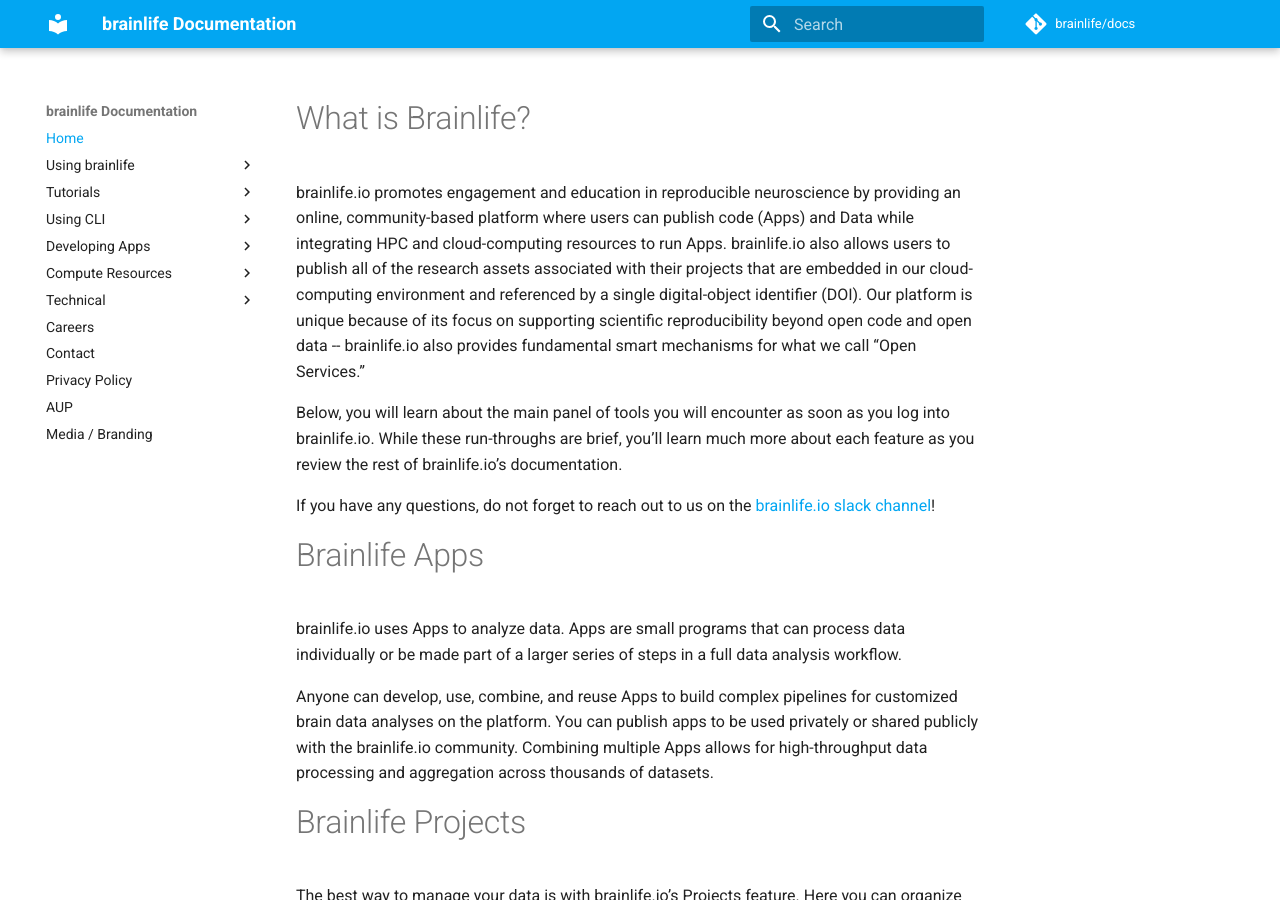
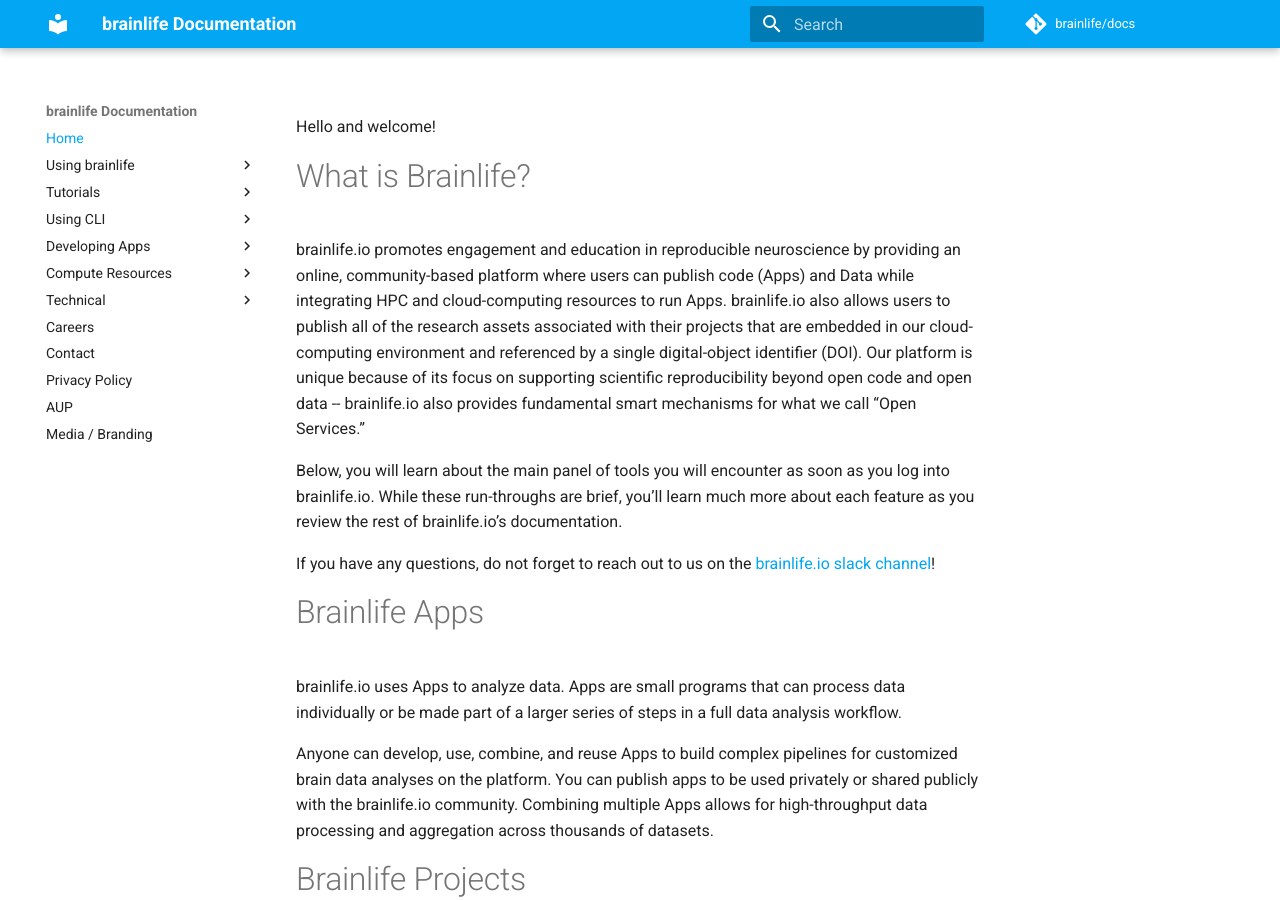
Before and after one commit to brainlife/docs, an MkDocs documentation site: the page built from docs/index.md, in a window 1280 px wide and 900 px high. Built offline with MkDocs 1.6.1 and Material for MkDocs 9.7.7, drawn with Linux system fonts in a browser that asks for light colours; comment, search, counter and statistics services are not loaded.

Commit message:
this is me testing

```diff
--- a/docs/index.md
+++ b/docs/index.md
@@ -1,4 +1,5 @@
 <style> #disqus_thread, #__comments { display: none } </style>
+Hello and welcome!
 
 # What is Brainlife?
 
```
